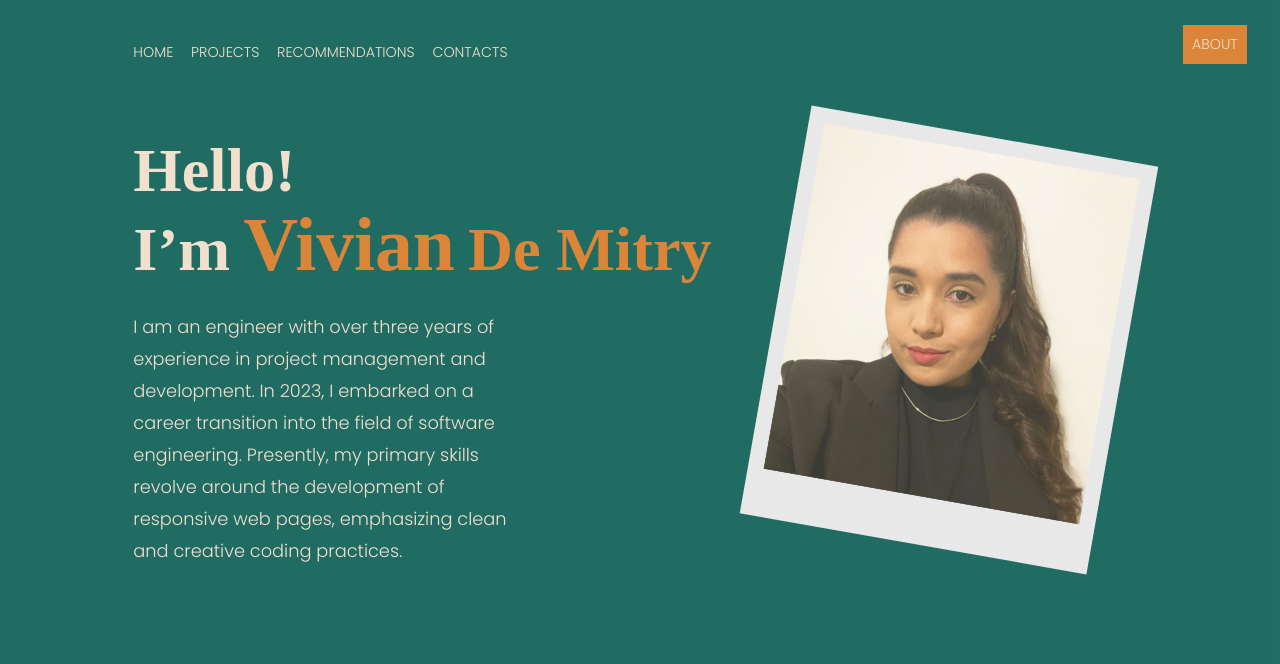
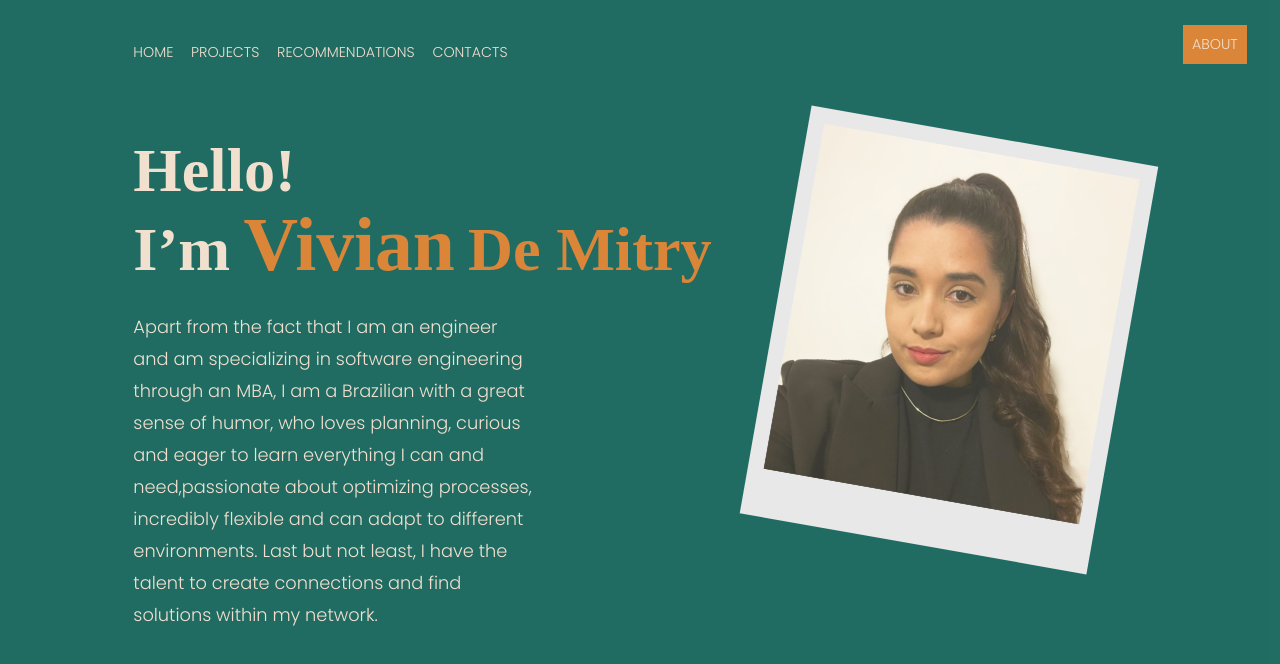
Before and after one commit to viviandemitry/new-portfolio, a React (Create React App) app: page / in a window 1280 px wide. Shown: the top 664 px of the page. Built offline with nearby package versions, Linux system fonts and the light colour scheme.

Commit message:
changed texts

```diff
--- a/src/components/About/index.jsx
+++ b/src/components/About/index.jsx
@@ -19,15 +19,15 @@ export default function About() {
           <Styles.AboutText>
             <Styles.ContentTextsLeft>
               <img src={PolaroidOne} alt="Graduation photo" />
-              <Styles.FirstTextLine> I hold a Bachelor's degree in Civil Engineering from FEI, an esteemed institution located in Brazil. Currently, I am pursuing a Master of Business Administration (MBA) with a specialization in Software Engineering, which I am on track to complete by the year 2025.</Styles.FirstTextLine>
+              <Styles.FirstTextLine> I studied for 5 years to become a civil engineer and after that, I decided to specialize in software engineering, due to my career transition to this field in 2020, through a Master of Business Administration (MBA) which I am on track to complete by the year 2025.</Styles.FirstTextLine>
             </Styles.ContentTextsLeft>
             <Styles.ContentTexts>
-              <Styles.SecondTextLine> I resided in New Zealand for a year and a half, during which time I pursued English language studies and gained employment in customer service roles. This experience allowed me to significantly enhance my English proficiency and provided me with a remarkable life experience.</Styles.SecondTextLine>
+              <Styles.SecondTextLine> I lived in New Zealand for a year and a half, during which time I pursued English language studies and worked in customer service roles. This experience allowed me to significantly enhance my English proficiency and provided me with a remarkable life experience.</Styles.SecondTextLine>
               <img src={PolaroidTwo} alt="Nz trip" />
             </Styles.ContentTexts>
             <Styles.ContentTextsLeft>
               <img src={PolaroidThree} alt="Denmark life" />
-              <Styles.ThirdTextLine> I have recently relocated to Copenhagen with my husband and our dog. My husband is engaged in a significant project with Novo Nordisk, and I am actively seeking a rewarding software engineering position that enables me to contribute my energy and continue enhancing my skills.</Styles.ThirdTextLine>
+              <Styles.ThirdTextLine> I have recently relocated to Copenhagen with my husband and our dog. My husband is engaged in a significant project with Novo Nordisk, and I am actively seeking a rewarding software engineering position that enables me to contribute my knowledge and continue enhancing my skills.</Styles.ThirdTextLine>
             </Styles.ContentTextsLeft>
           </Styles.AboutText>
         </Styles.TextABout>
--- a/src/views/Home/view.jsx
+++ b/src/views/Home/view.jsx
@@ -29,7 +29,11 @@ export default function Home() {
             }
             </Styles.Title>
             <Styles.Text>
-            I am an engineer with over three years of experience in project management and development. In 2023, I embarked on a career transition into the field of software engineering. Presently, my primary skills revolve around the development of responsive web pages, emphasizing clean and creative coding practices.
+            Apart from the fact that I am an engineer and am specializing in
+            software engineering through an MBA, I am a Brazilian with a great sense of humor,
+            who loves planning, curious and eager to learn everything I can and need,passionate about optimizing processes, incredibly flexible and can adapt to different environments.
+            Last but not least, I have the talent to create connections and find
+            solutions within my network.
             </Styles.Text>
         </Styles.TextContainer>
         { isTransformed ? <About /> :
```
